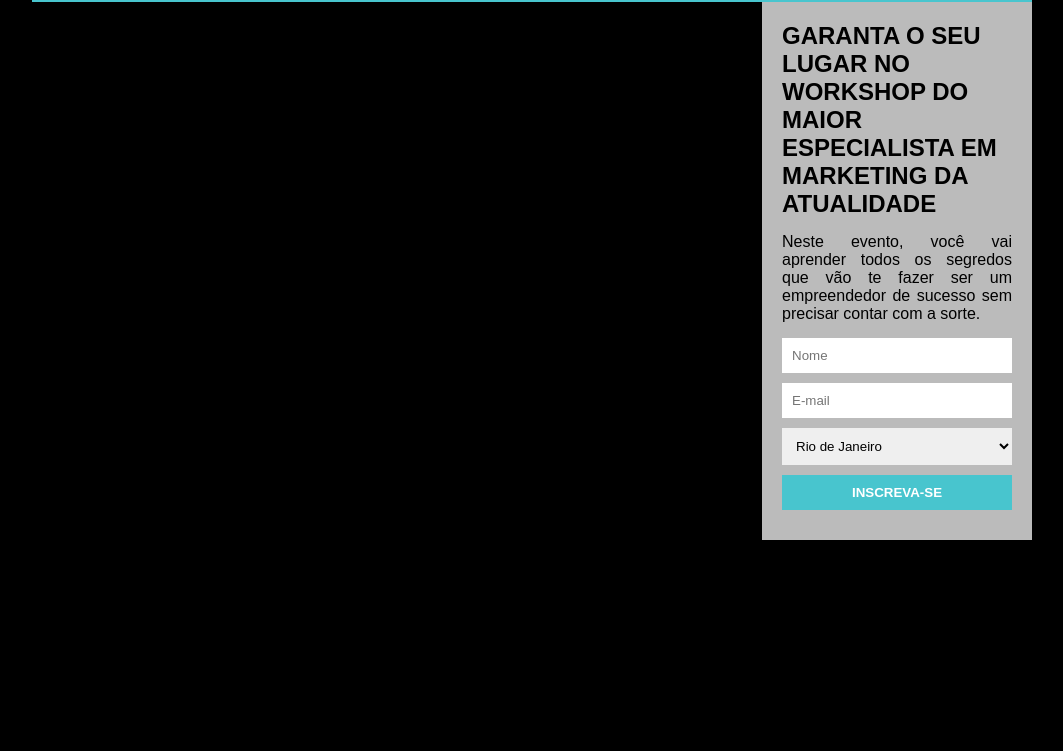
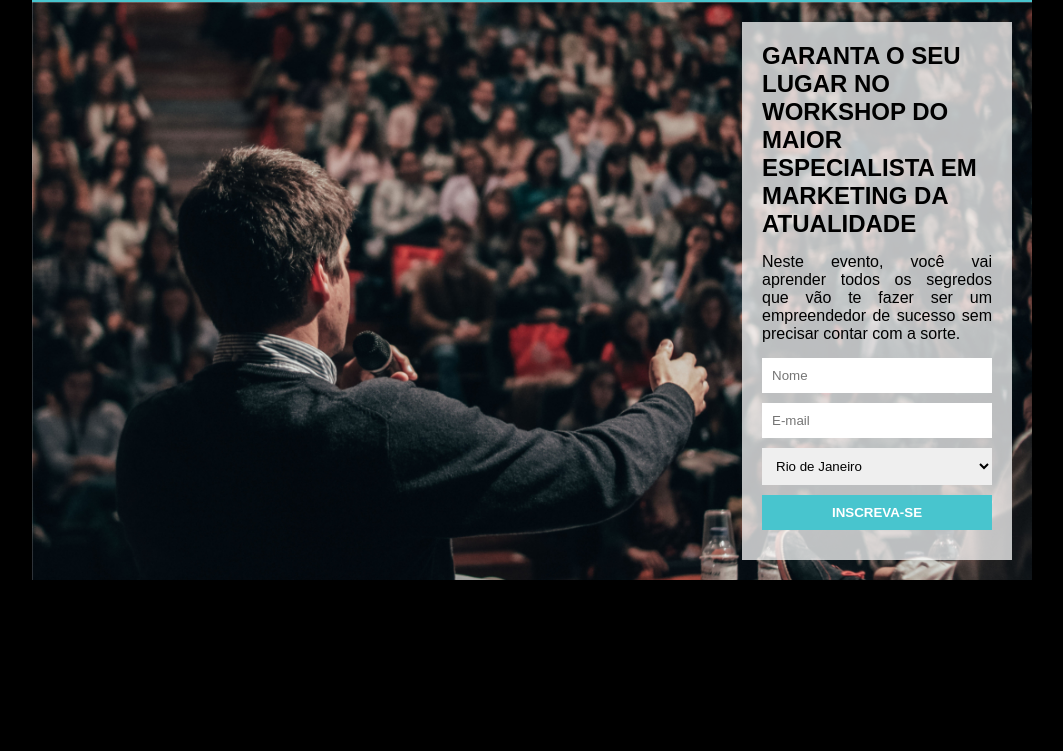
Before and after one commit to luccar1/pagina-captura, a plain HTML site: page index.html in a window 1280 px wide. Shown: the part 49-800 px from the top of the page, without its empty margins (108-1171 px from the left). Drawn offline with Linux system fonts and the light colour scheme.

Commit message:
Estilização do formulário e da section

```diff
--- a/css/style.css
+++ b/css/style.css
@@ -27,6 +27,10 @@ header{
 
 section{
     color: #FFF;
+    background-image: url('../imagens/people.jpg');
+    padding: 20px;
+    overflow: hidden;
+    background-size: cover;
 }
 
 section h2{
```
